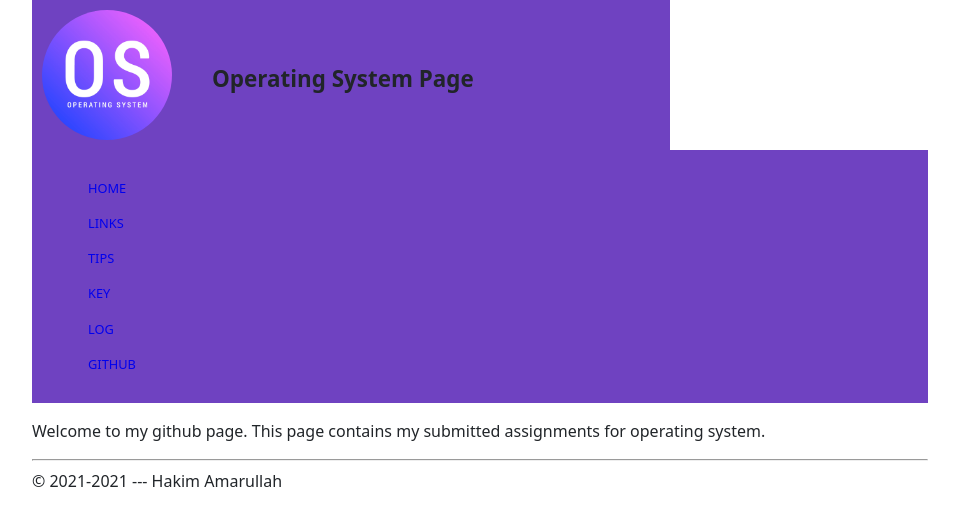
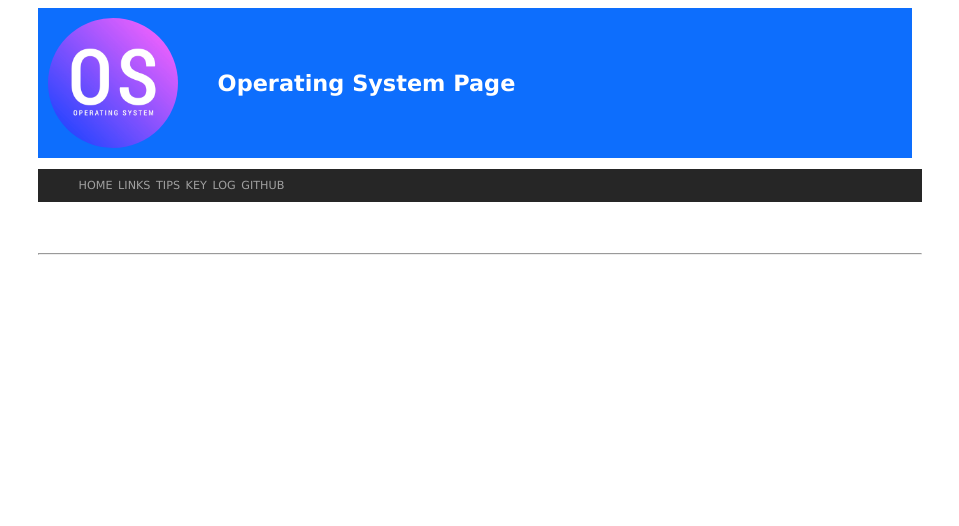
Before and after one commit to hakimamarullah/os212, a Jekyll site: the page built from index.md, in a window 1280 px wide. Shown: the top 526 px of the page, without its empty margins (160-1119 px from the left). Built offline with Jekyll 4.4.1, drawn with Linux system fonts in a browser that asks for light colours.

Commit message:
update styling

```diff
--- a/_layouts/layout.html
+++ b/_layouts/layout.html
@@ -1,8 +1,13 @@
 <!DOCTYPE html>
 <html lang="en">
+<!-- File _layouts/layout.html           -->
+<!-- (c) 2021 - 2021 VauLSMorg           -->
+<!-- START: Wed 17 Feb 2021 19:44:53 WIB -->
+<!-- This is a free HTML file            -->
 {% include head.html %}
 
-<body>
+<body class="plainclass1">
+    <!-- body class="backclass" -->
     <div class="container">
         <header>
             <div class="row">
@@ -23,3 +28,4 @@
 </body>
 
 </html>
+© 2021 GitHub, Inc.
--- a/assets/css/style.css
+++ b/assets/css/style.css
@@ -1,36 +1,35 @@
-/*
- Shamelessly stolen from "Here, There, and Everywhere",
- including but not limited to "bootstrap", "stack overflow",
- "Mike Dane", "w3schools", et al.
- */
-
-body {
-    margin: 0;
-    font-family: var(--bs-body-font-family);
-    font-size: var(--bs-body-font-size);
-    font-weight: var(--bs-body-font-weight);
-    line-height: var(--bs-body-line-height);
-    color: var(--bs-body-color);
-    text-align: var(--bs-body-text-align);
-    background-color: var(--bs-body-bg);
-    -webkit-text-size-adjust: 100%;
-    -webkit-tap-highlight-color: transparent;
+.plainclass {
+    color: white;
+    background-color: #1a1a1a;
 }
 
-/* See https://www.w3schools.com/colors/colors_hsl.asp              */
-/* See https://www.quackit.com/css/color/charts/hsl_color_chart.cfm */
+.plainclass1 {
+    color: white;
+    background-color: white;
+}
+
 .container {
     max-width: 70%;
     margin: 0 auto;
     font-size: 1em;
+    font-family: verdana, arial, helvetica, san-serif;
     text-align: justify;
 }
 
+.container a {
+    color: #a0a0a0;
+}
+
+.container a:hover {
+    color: #f0f0f0;
+}
+
+.row {}
 
 .column {
     float: left;
     display: inline-block;
-    background: #6f42c1;
+    background: #0d6efd;
     height: 130px;
     width: 100%;
     padding-top: 10px;
@@ -39,11 +38,6 @@ body {
     padding-right: 10px;
     text-align: left;
 }
-.row:after {
-  content: "";
-  display: table;
-  clear: both;
-}
 
 .left {
     width: 130px;
@@ -51,7 +45,7 @@ body {
 
 .right {
     height: 105px;
-    width: 50%;
+    width: calc(100% - 200px);
     padding-top: 40px;
     padding-bottom: 5px;
     padding-left: 30px;
@@ -59,21 +53,23 @@ body {
     font-weight: bold;
 }
 
+.row:after {
+    content: "";
+    display: table;
+    clear: both;
+}
+
 .navbar {
-    font-size: 0.8em;
-    border-width: 0px;
-    margin: 0px;
-    background-color: #6f42c1;
-    align-items: center;
-    justify-content: space-between;
-    padding-top: .5rem;
-    padding-bottom: .5rem;
+    background-color: #262626;
+    color: #d7d7d7;
+    font-size: 0.7em;
 }
 
 .navbar ul li {
-    display: block;
-    padding: .5rem 1rem;
-    color: #0d6efd;
+    display: inline-block;
+    padding: 1px;
+    padding-top: 10px;
+    padding-bottom: 10px;
 }
 
 .navbar ul li a {
@@ -81,23 +77,36 @@ body {
 }
 
 .navbar ul li a:hover {
-    background-color: hsla(255, 100%, 50%, 1);
-    font-size: 1.15em;
+    background: #ef2929;
+    color: #d7d7d7;
+    font-size: 1em;
     font-weight: bold;
-    padding: 2px;
 }
 
+pre {
+    border: 3px solid rgba(255, 255, 255, 0.15);
+    padding: 10px;
+    color: #b5e853;
+    font-size: 0.7em;
+    border-radius: 2px;
+}
 
-:root {
-    --bs-font-sans-serif: system-ui, -apple-system, "Segoe UI", Roboto, "Helvetica Neue", Arial, "Noto Sans", "Liberation Sans", sans-serif, "Apple Color Emoji", "Segoe UI Emoji", "Segoe UI Symbol", "Noto Color Emoji";
-    --bs-font-monospace: SFMono-Regular, Menlo, Monaco, Consolas, "Liberation Mono", "Courier New", monospace;
-    --bs-gradient: linear-gradient(180deg, rgba(255, 255, 255, 0.15), rgba(255, 255, 255, 0));
-    --bs-body-font-family: var(--bs-font-sans-serif);
-    --bs-body-font-size: 1rem;
-    --bs-body-font-weight: 400;
-    --bs-body-line-height: 1.5;
-    --bs-body-color: #212529;
-}
+/*
+  ZCZC
+  border: 1px solid rgba(255, 255, 255, 0.15);
+  padding: 10px;
+  color: #b5e853;
+  background: rgba(0, 0, 0, 0.9);
+  border-radius: 2px;
+  word-wrap: normal;
+  overflow: auto;
+  overflow-y: hidden;
+  max-width: 65%;
+ */
+
+/*
+ ************************************************************
+ */
 
 @media screen and (max-width:768px) {
     ul {
```
